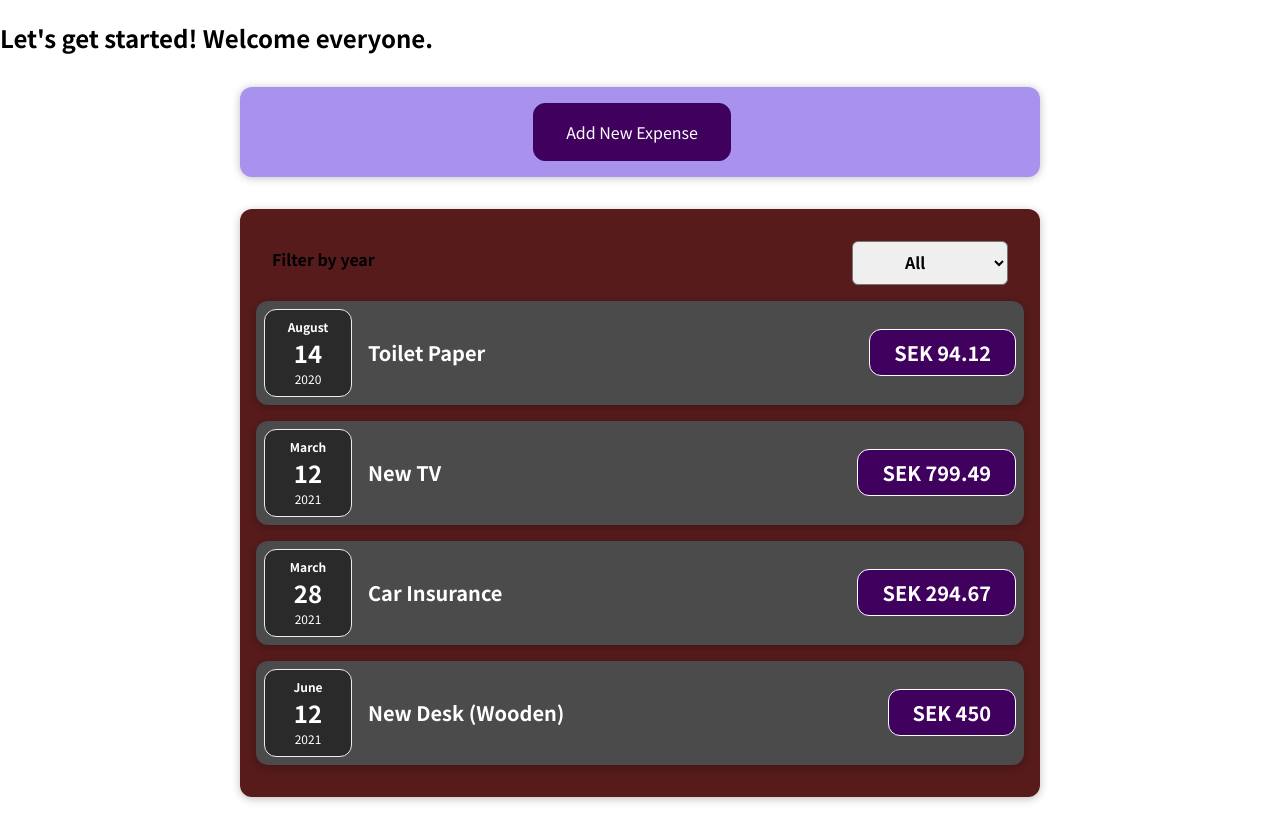
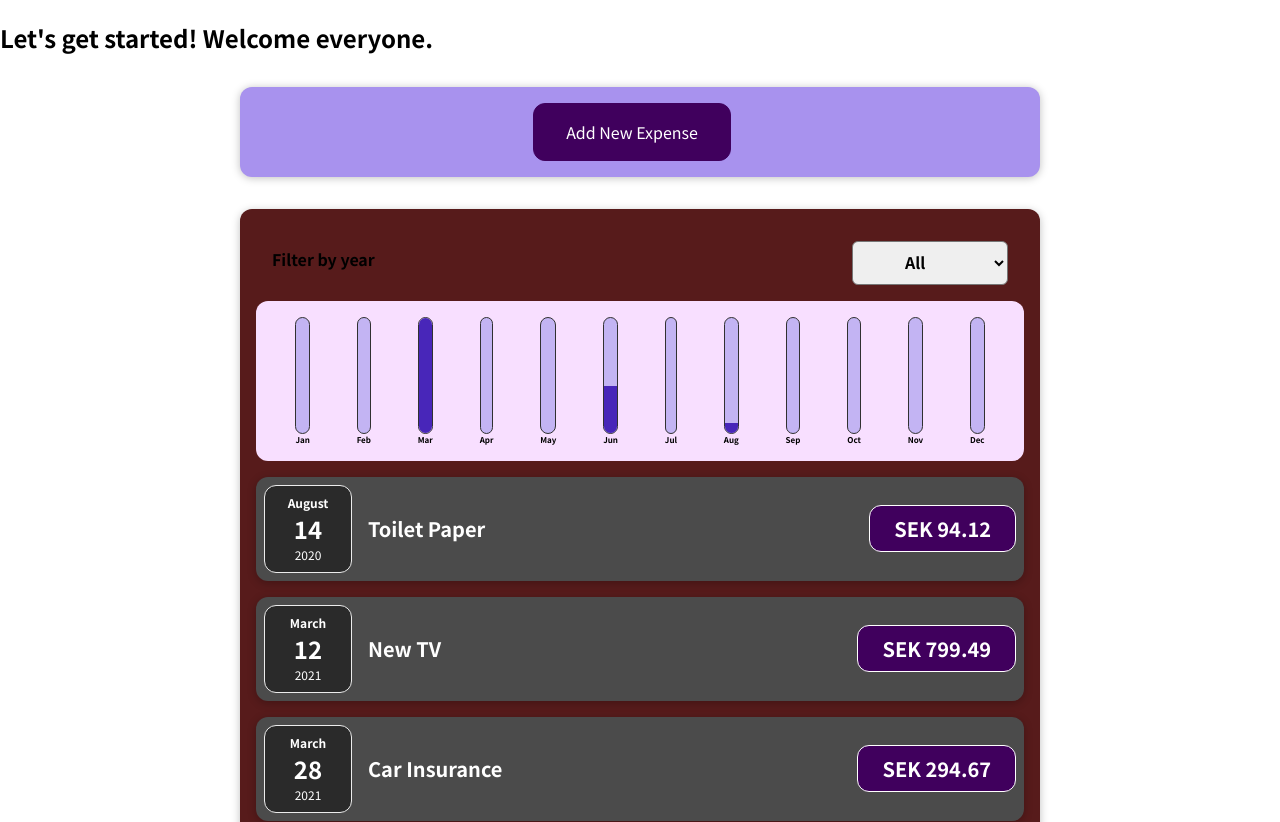
Before and after one commit to satwinder87/react-course, a React (Create React App) app: page / in a window 1280 px wide. Shown: the top 822 px of the page. Built offline with nearby package versions, Linux system fonts and the light colour scheme.

Commit message:
Added ChartBar

```diff
--- /dev/null
+++ b/src/components/Chart/CBar.css
@@ -0,0 +1,30 @@
+.chart-bar {
+    height: 100%;
+    display: flex;
+    flex-direction: column;
+    align-items: center;
+}
+
+.chart-bar__inner {
+    height: 100%;
+    width: 100%;
+    border: 1px solid #313131;
+    border-radius: 12px;
+    background-color: #c3b4f3;
+    overflow: hidden;
+    display: flex;
+    flex-direction: column;
+    justify-content: flex-end;
+}
+
+.chart-bar__fill {
+    background-color: #4826b9;
+    width: 100%;
+    transition: all 0.3s ease-out;
+}
+
+.chart-bar__label {
+    font-weight: bold;
+    font-size: 0.5rem;
+    text-align: center;
+}
--- a/src/components/Chart/Chart.js
+++ b/src/components/Chart/Chart.js
@@ -3,14 +3,17 @@
 import ChartBar from './ChartBar';
 
 const Chart = (props) => {
+  const dataPointValues = props.dataPoints.map(dataPoint => dataPoint.value);        // create an array of only values
+  const totalMaxium = Math.max(...dataPointValues);
+
   return (
       <div className="chart">
         {props.dataPoints.map((dataPoint) => (
             <ChartBar
                 key={dataPoint.label}
                 value={dataPoint.value}
-            maxValue={null}
-            label={dataPoint.label} />))
+                maxValue={totalMaxium}
+                label={dataPoint.label}/>))
         }
       </div>
   );
--- a/src/components/Chart/ChartBar.js
+++ b/src/components/Chart/ChartBar.js
@@ -1,10 +1,21 @@
 import React from 'react';
-import './ChartBar.css';
+import './CBar.css';
 
 const ChartBar = (props) => {
-  return(
+  let barFillHeight = '0%';
+
+  if (props.maxValue > 0) {
+    barFillHeight = Math.round((props.value / props.maxValue) * 100) + '%';
+  }
+
+  return (
       <div className="chart-bar">
-
+        <div className="chart-bar__inner">
+          <div className="chart-bar__fill"
+               style={{height: barFillHeight}}>
+          </div>
+        </div>
+        <div className="chart-bar__label">{props.label}</div>
       </div>
   );
 }
--- a/src/components/Expenses/Expenses.js
+++ b/src/components/Expenses/Expenses.js
@@ -3,6 +3,7 @@
 import Card from "../UI/Card";
 import ExpenseFilter from "./ExpenseFilter";
 import ExpensesList from "./ExpensesList";
+import ExpensesChart from "./ExpensesChart";
 
 function Expenses(props) {
 
@@ -22,6 +23,7 @@
         <Card className="expenses">
           <ExpenseFilter selected={filteredYear}
                          onChangeFilter={filterChangeHandler}/>
+          <ExpensesChart expenses={props.items}/>
           <ExpensesList items={props.items}/>
         </Card>
     );
@@ -30,6 +32,7 @@
         <Card className="expenses">
           <ExpenseFilter selected={filteredYear}
                          onChangeFilter={filterChangeHandler}/>
+          <ExpensesChart expenses={filteredExpenses}/>
           <ExpensesList items={filteredExpenses}/>
         </Card>
     );
--- /dev/null
+++ b/src/components/Expenses/ExpensesChart.js
@@ -0,0 +1,32 @@
+import React from 'react';
+
+import Chart from "../Chart/Chart";
+
+const ExpensesChart = (props) => {
+
+  const chartDataPoints = [
+    {label: 'Jan', value: 0},
+    {label: 'Feb', value: 0},
+    {label: 'Mar', value: 0},
+    {label: 'Apr', value: 0},
+    {label: 'May', value: 0},
+    {label: 'Jun', value: 0},
+    {label: 'Jul', value: 0},
+    {label: 'Aug', value: 0},
+    {label: 'Sep', value: 0},
+    {label: 'Oct', value: 0},
+    {label: 'Nov', value: 0},
+    {label: 'Dec', value: 0}
+  ];
+
+  for (const expense of props.expenses) {
+    const expenseMonth = expense.date.getMonth();   //  0-> as Jan...ans so on
+    chartDataPoints[expenseMonth].value += expense.amount;
+  }
+
+  return (
+      <Chart dataPoints={chartDataPoints} />
+  );
+}
+
+export default ExpensesChart;
--- a/src/components/NewExpense/ExpenseForm.js
+++ b/src/components/NewExpense/ExpenseForm.js
@@ -63,7 +63,7 @@
         && enteredDate.length > 0) {
       const expenseData = {
         title: enteredTitle,
-        amount: enteredAmount,
+        amount: +enteredAmount,
         date: new Date(enteredDate)
       };
 
```
Lines whose indentation alone changed are shown as unchanged.
